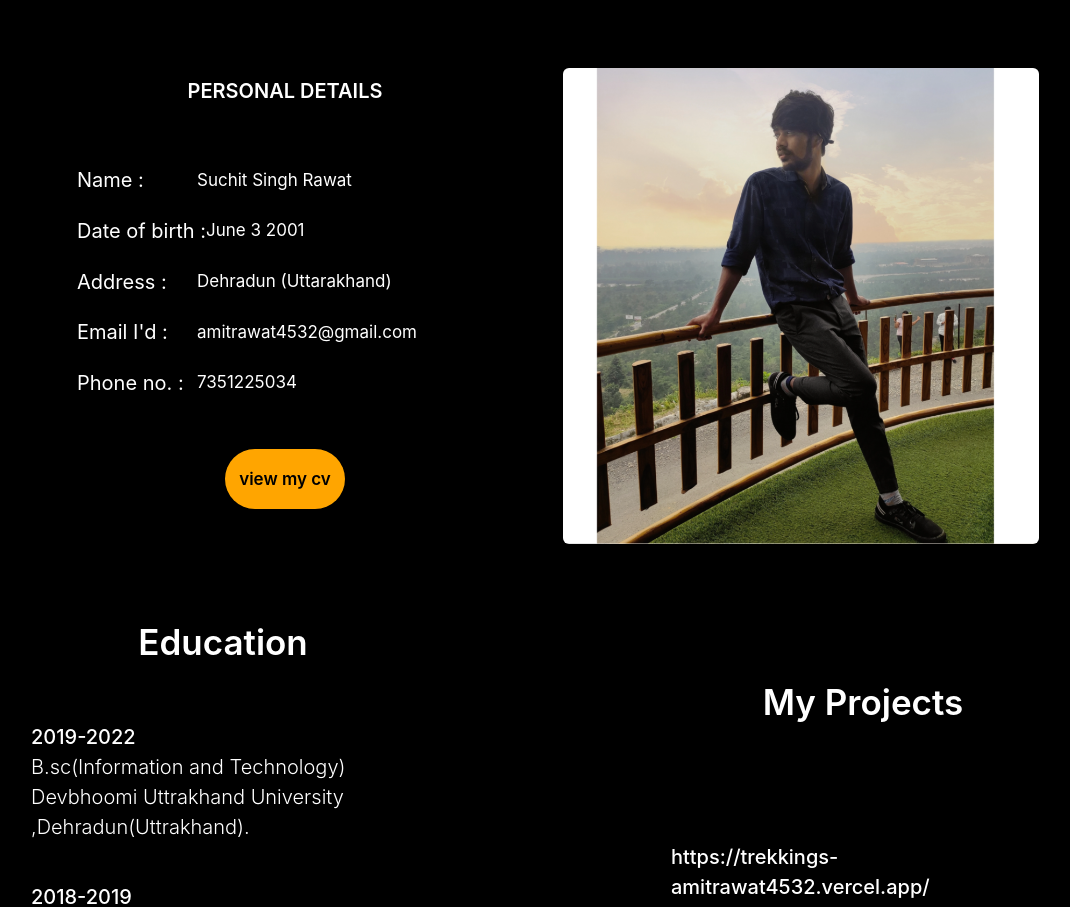
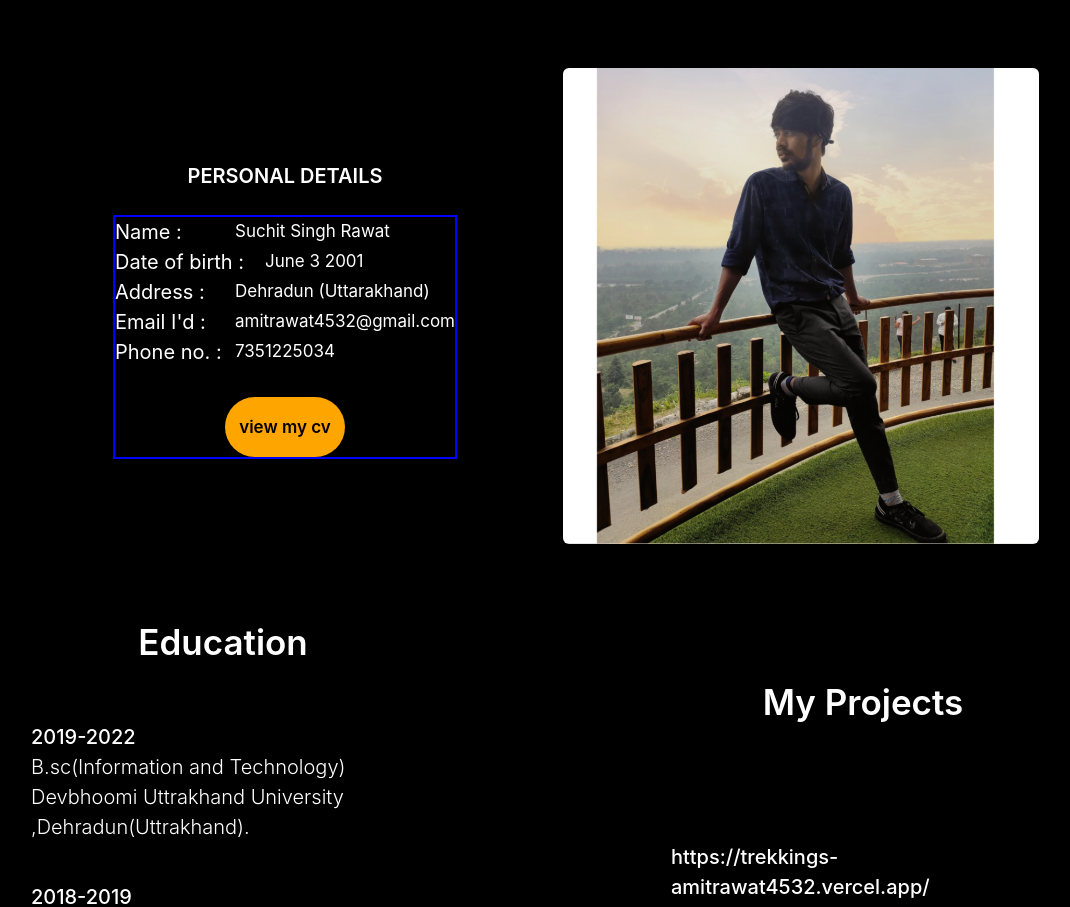
Before and after one commit to Amitrawat4532/portfolio, a Next.js app: page / in a window 1280 px wide. Shown: the part 780-1687 px from the top of the page, without its empty margins (97-1167 px from the left). Built offline with nearby package versions, Linux system fonts and the light colour scheme.

Commit message:
about fix

```diff
--- a/Component/Aboutpage.js
+++ b/Component/Aboutpage.js
@@ -14,7 +14,7 @@ export default function SplitWithImage() {
     <Box bgColor="black">
       <Container maxW={"5xl"} py={12}>
         <SimpleGrid columns={{ base: 1, md: 2 }} spacing={10}>
-          <Stack spacing={4}>
+          <Stack spacing={4} margin="auto">
             <Text
               textTransform={"uppercase"}
               color={"white"}
@@ -32,10 +32,10 @@ export default function SplitWithImage() {
               flexDirection="column"
               gap="5%"
               justifyContent="center"
-              margin="auto"
               alignItems="Center"
               width="100%"
-              p="0 30px"
+              margin="auto"
+              border="2px solid blue"
             >
               <Flex justifyContent="start" width="100%" alignItems="center">
                 <Text
@@ -58,7 +58,7 @@ export default function SplitWithImage() {
                 <Text
                   color="white"
                   fontSize={["17px", "17px", "18px", "20px"]}
-                  minWidth="120px"
+                  minWidth="150px"
                 >
                   Date of birth :
                 </Text>
```
